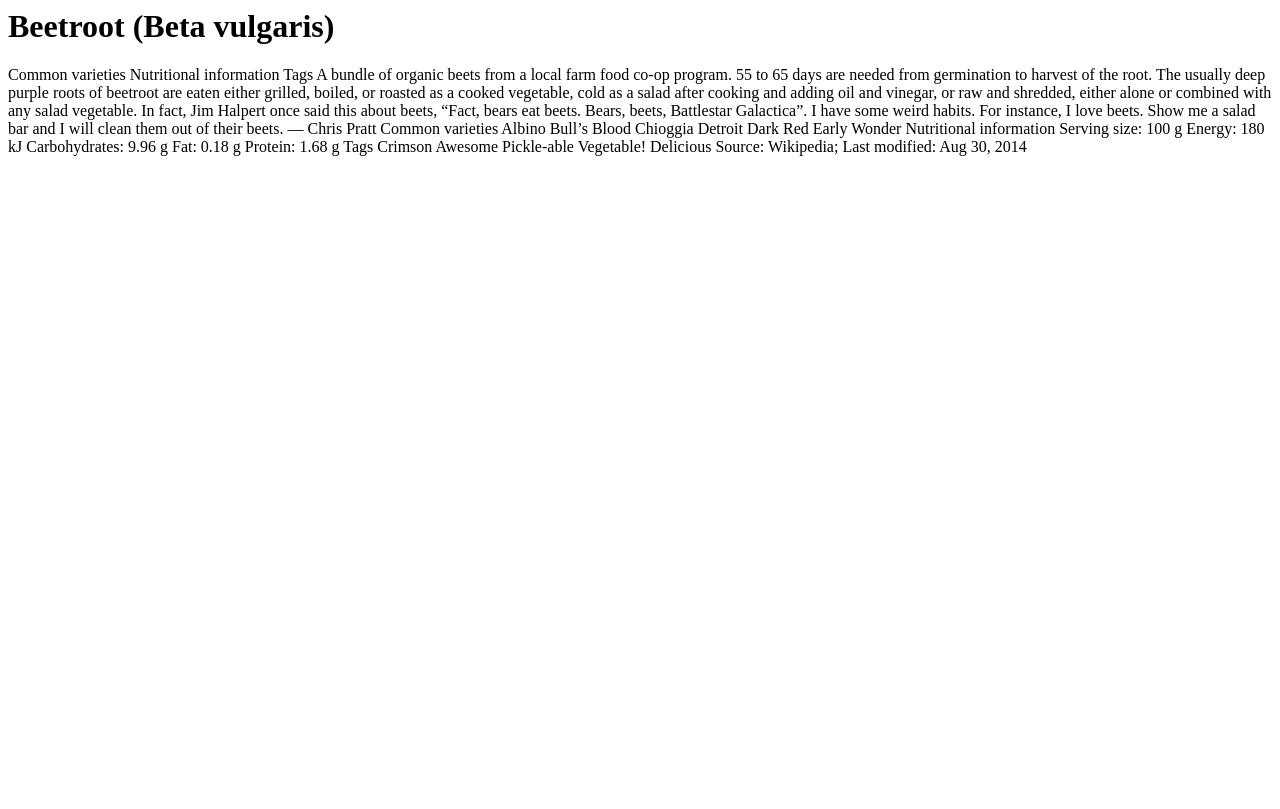
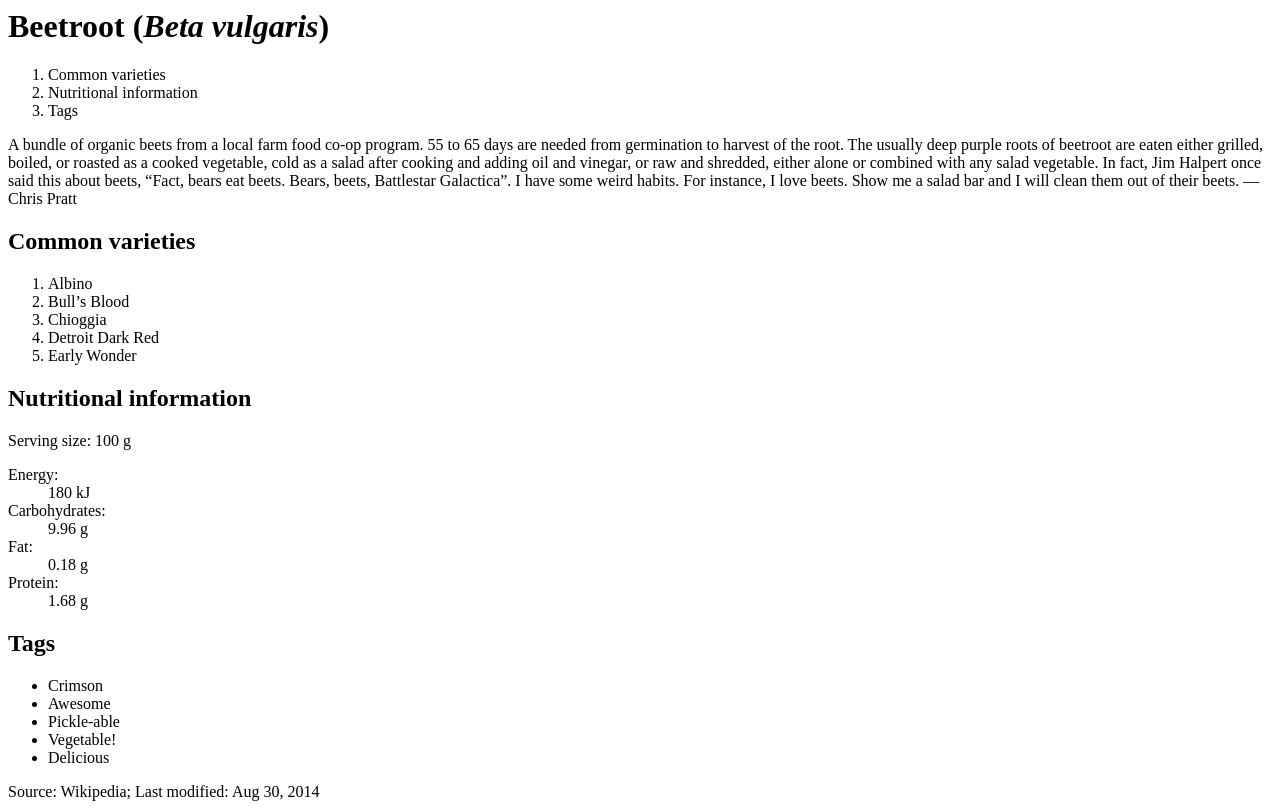
Before and after one commit to Pierceyonder/intro-to-html, a plain HTML site: page index.html in a window 1280 px wide. Drawn offline with Linux system fonts and the light colour scheme.

Commit message:
Formatted all the lists and headers.
Added the appropriate tags for the headers and lists.

```diff
--- a/index.html
+++ b/index.html
@@ -1,33 +1,58 @@
-<h1>Beetroot (Beta vulgaris)</h1>
-Common varieties
-Nutritional information
-Tags
+<h1>Beetroot (<i>Beta vulgaris</i>)</h1>
+
+<ol>
+	<li>Common varieties</li>
+	<li>Nutritional information</li>
+	<li>Tags</li>
+</ol>
+
 A bundle of organic beets from a local farm food co-op program.
+
 55 to 65 days are needed from germination to harvest of the root.
+
 The usually deep purple roots of beetroot are eaten either grilled, boiled, or roasted as a cooked
 vegetable, cold as a salad after cooking and adding oil and vinegar, or raw and shredded, either
 alone or combined with any salad vegetable.
+
 In fact, Jim Halpert once said this about beets, “Fact, bears eat beets. Bears, beets, Battlestar
 Galactica”.
+
 I have some weird habits. For instance, I love beets. Show me a salad bar and I will clean them
 out of their beets.
 — Chris Pratt
-Common varieties
-Albino
-Bull’s Blood
-Chioggia
-Detroit Dark Red
-Early Wonder
-Nutritional information
-Serving size: 100 g
-Energy: 180 kJ
-Carbohydrates: 9.96 g
-Fat: 0.18 g
-Protein: 1.68 g
-Tags
-Crimson
-Awesome
-Pickle-able
-Vegetable!
-Delicious
+
+<h2>Common varieties</h2>
+<ol>
+	<li>Albino</li>
+	<li>Bull’s Blood</li>
+	<li>Chioggia</li>
+	<li>Detroit Dark Red</li>
+	<li>Early Wonder</li>
+</ol>
+<h2>Nutritional information</h2>
+
+	<p>Serving size: 100 g</p>
+
+<dl>
+	<dt>Energy:</dt>
+	<dd>180 kJ</dd>
+
+	<dt>Carbohydrates:</dt>
+	<dd>9.96 g</dd>
+
+	<dt>Fat:</dt>
+	<dd>0.18 g</dd>
+
+	<dt>Protein:</dt>
+	<dd>1.68 g</dd>
+
+</dl>
+<h2>Tags</h2>
+<ul>
+	<li>Crimson</li>
+	<li>Awesome</li>
+	<li>Pickle-able</li>
+	<li>Vegetable!</li>
+	<li>Delicious</li>
+</ul>
 Source: Wikipedia; Last modified: Aug 30, 2014
```
